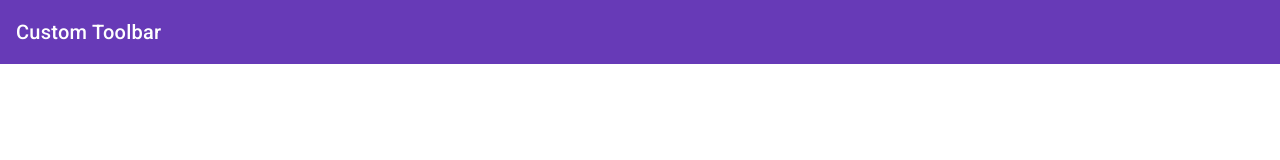
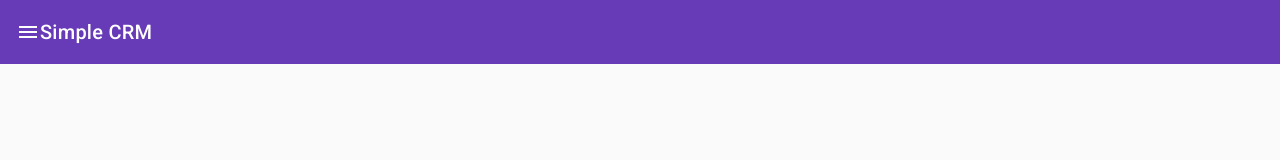
Before and after one commit to PirasanthShan/simple-crm, an Angular app: page / in a window 1280 px wide. Shown: the top 160 px of the page. Built offline with nearby package versions, Linux system fonts and the light colour scheme.

Commit message:
toggle menu

```diff
--- a/src/app/app.component.html
+++ b/src/app/app.component.html
@@ -1,4 +1,15 @@
-<mat-toolbar color="primary">
-  <mat-toolbar-row>
-    <span>Custom Toolbar</span>
-  </mat-toolbar-row>
+<mat-drawer-container class="mat-drawer-container" autosize>
+  <mat-drawer #drawer class="example-sidenav" mode="side">
+    <p>Auto-resizing sidenav</p>
+  </mat-drawer>
+
+  <div class="example-sidenav-content">
+    <mat-toolbar color="primary">
+      <mat-toolbar-row>
+        <mat-icon class="menu-icon" (click)="drawer.toggle()">menu</mat-icon>
+        <span>Simple CRM</span>
+        </mat-toolbar-row>
+    </mat-toolbar>
+  </div>
+
+</mat-drawer-container>
--- a/src/app/app.component.scss
+++ b/src/app/app.component.scss
@@ -0,0 +1,8 @@
+.mat-drawer-container{
+  height: 100vh;
+}
+
+.menu-icon{
+  cursor: pointer;
+
+}
```
Also changed, not shown: src/app/app.component.ts (+9 -1 lines).
